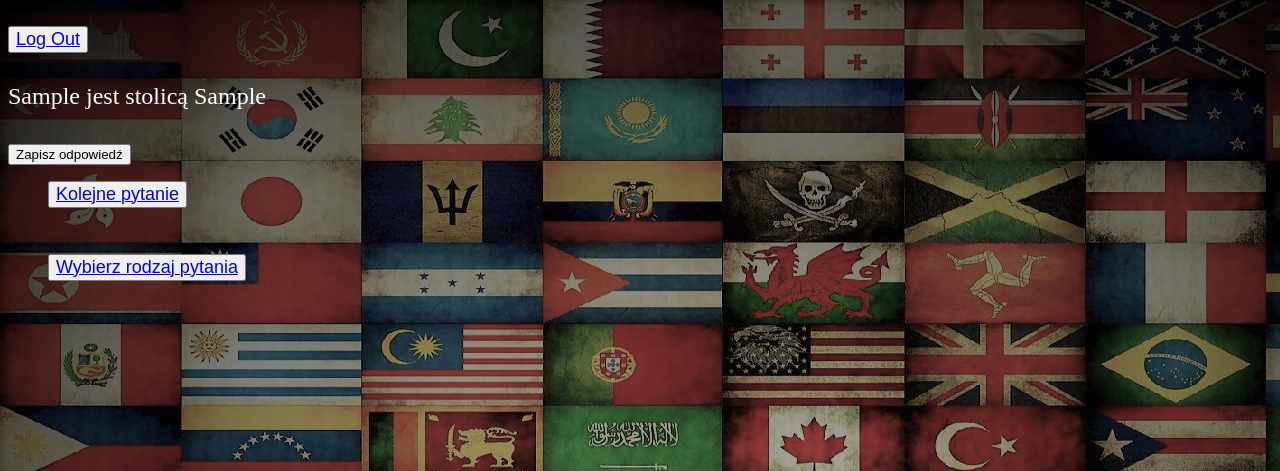
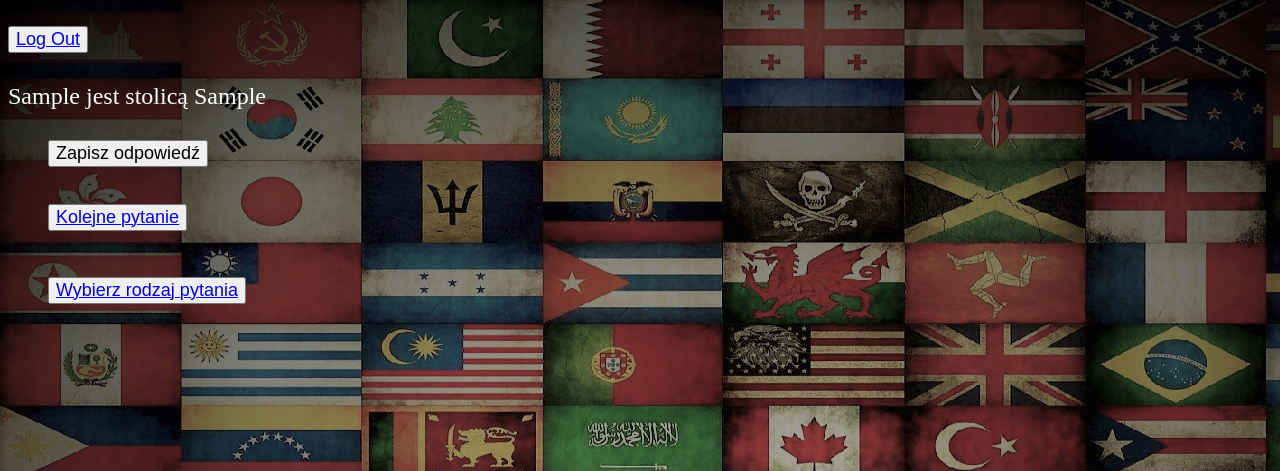
Before and after one commit to LukaszWypych19/WSB_credit_project, a Django app: template capitals/game/templates/game/countries_odp.html in a window 1280 px wide. Shown: the top 471 px of the page. Run offline with Django 4.2, Linux system fonts and the light colour scheme; the template is opened without the code that fills it: most values are stand-ins (such as "Sample title", 1, 10 or a date in 2020); parts of the project's set-up code (start-up, migrations or seed data) failed here and were passed over.

Commit message:
Working app (quiz-game) - changes in HTML templates (buttons, styles, fonts etc.)

```diff
--- a/capitals/game/templates/game/cities_odp.html
+++ b/capitals/game/templates/game/cities_odp.html
@@ -31,8 +31,6 @@
             size="4">Zapisz odpowiedź</font></button>
 </form>
 <br>
-<!--<button style="position: absolute; top: 250px; left: 250px">Click Here!</button>-->
-
 
 <ul>
 <button style="margin-bottom:30px; margin-top:10px; " type="button">
--- a/capitals/game/templates/game/countries_odp.html
+++ b/capitals/game/templates/game/countries_odp.html
@@ -25,11 +25,15 @@
     <input type="hidden" name="question" id="question" value="{{ country_odp_a }}">
     <input type="hidden" name="correct_ans" id="correct_ans" value="{{ city_for_country_pyt }}">
     <input type="hidden" name="user_id" id="user_id" value="{{ user_id }}">
-    <button name="foo" value="save">Zapisz odpowiedź</button>
+    <button style="margin-bottom:30px; position: absolute; top: 140px; left: 48px"
+            name="foo"
+            value="save"><font
+            size="4">Zapisz odpowiedź</font></button>
 </form>
+<br>
 
 <ul>
-<button style="margin-bottom:30px;" type="button">
+<button style="margin-bottom:30px; margin-top:10px; " type="button">
     <a href="{% url 'game:country_pyt' %}"><font size="4">Kolejne pytanie</font></a>
 </button>
 </ul>
--- a/capitals/game/templates/game/save_history.html
+++ b/capitals/game/templates/game/save_history.html
@@ -15,7 +15,7 @@
 <ul type="square">
     <span style="color: white">
         <span style="font-size:large">
-            {% for item in last_five_items %}
+            {% for item in last_items %}
             <li>{{ item }}</li>
             {% endfor %}
         </span>
--- a/capitals/game/templates/registration/signup.html
+++ b/capitals/game/templates/registration/signup.html
@@ -14,7 +14,7 @@
 <form method="post">
   {% csrf_token %}
   {{ form.as_p }}
-  <button type="submit">Sign Up</button>
+    <button type="submit"><font size="4">Sign Up</font></button>
 </form>
 {% endblock %}
 
```
Also changed, not shown: capitals/game/views.py (+4 -7 lines).
